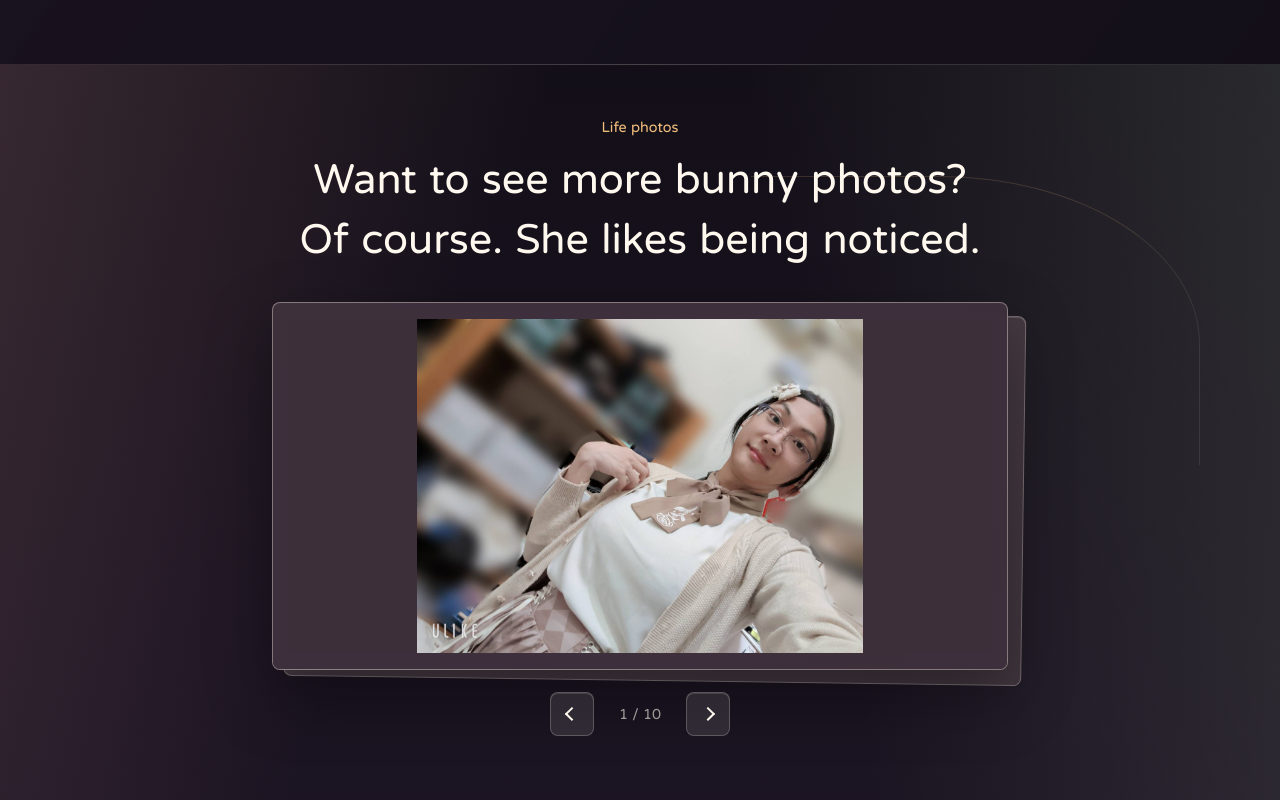
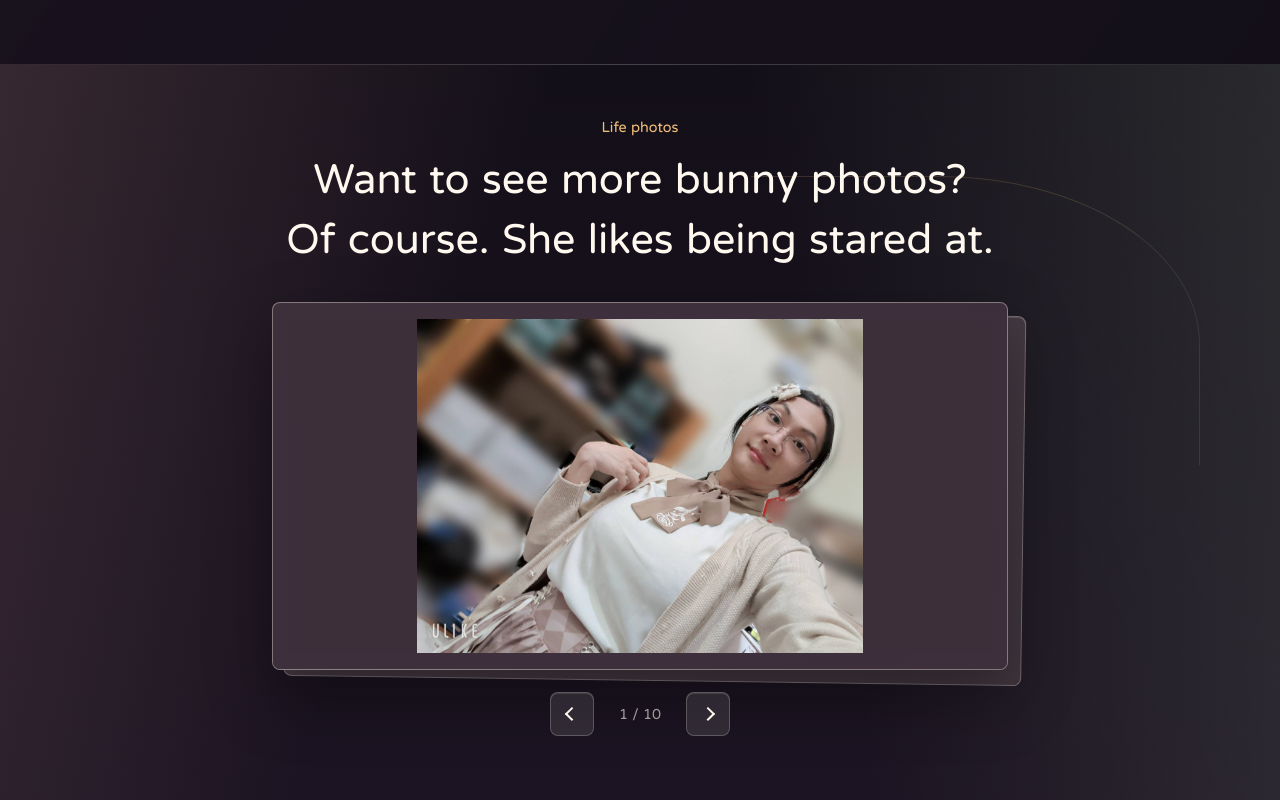
Before and after one commit to emu-rabbit/emu-rabbit.github.io, a website built with Vite: page index.html in a window 1280 px wide. Shown: the part 3279-4079 px from the top of the page. Built offline with nearby package versions, Linux system fonts and the light colour scheme.

Commit message:
Fix: 強化生活照區英文標題語氣

```diff
--- a/index.html
+++ b/index.html
@@ -327,7 +327,7 @@
               </span>
               <span data-locale-content="en">
                 <span class="copy-line">Want to see more bunny photos?</span>
-                <span class="copy-line">Of course. She likes being noticed.</span>
+                <span class="copy-line">Of course. She likes being stared at.</span>
               </span>
             </h2>
           </div>
```
